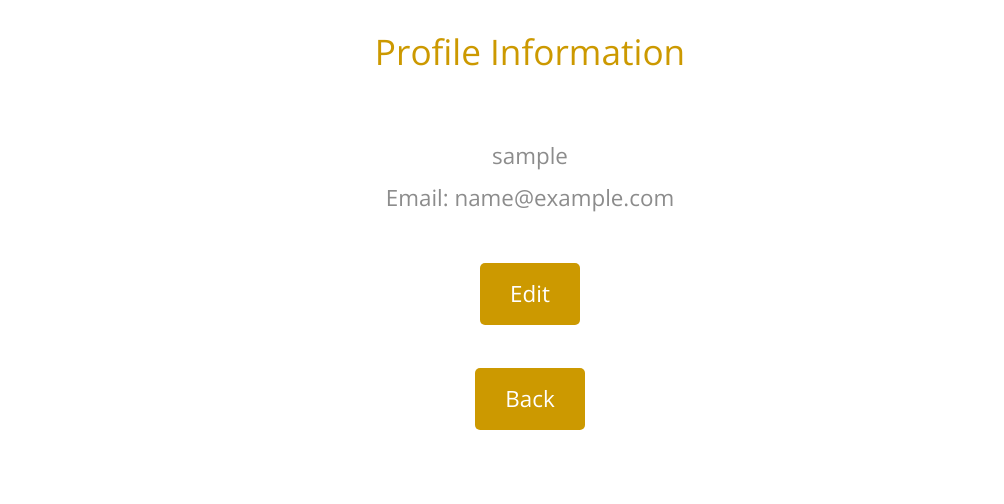
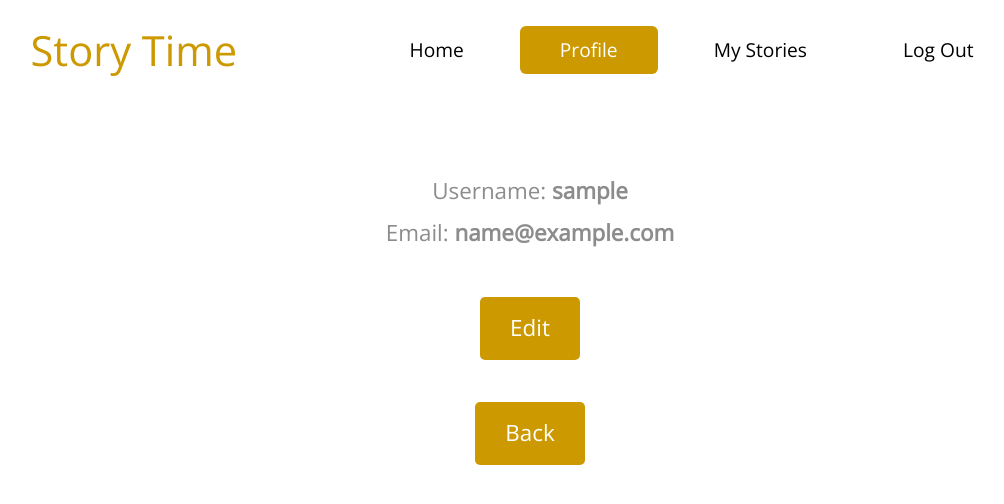
Before and after one commit to JazZHermeS/ias-web, a Django app: a page that uses blog/templates/blog/base.html in a window 1280 px wide. Shown: the top 504 px of the page, without its empty margins (110-1114 px from the left). Run offline with Django 4.2, Linux system fonts and the light colour scheme; the visitor is signed in with stand-in values (Sample User, id 1); data comes from the database, SQL or seed files in the repository; both versions use the stored data as it was after the commit; parts of the project's set-up code (start-up, migrations or seed data) failed here and were passed over; some libraries are stand-ins or nearby versions.

Commit message:
Error messages, Old password != new password and small HTML improvements

```diff
--- a/blog/templates/blog/base.html
+++ b/blog/templates/blog/base.html
@@ -23,6 +23,15 @@ http://www.templatemo.com/tm-488-classic
           <script src="https://oss.maxcdn.com/respond/1.4.2/respond.min.js"></script>
           <![endif]-->
 </head>
+<!-- ERROR MESSAGES DISPLAYED IN EVERY WEBPAGE THAT EXTENDS THIS FILE -->
+{% for message in messages %}
+    {% if message.level == DEFAULT_MESSAGE_LEVELS.ERROR %}
+	    <div class="alert alert-danger">{{message}}</div>
+    {% endif %}
+    {% if message.level == DEFAULT_MESSAGE_LEVELS.SUCCESS %}
+	    <div class="alert alert-success">{{message}}</div>
+    {% endif %}
+{% endfor %}
 <body>
   <main>
     <div class="container">
--- a/blog/templates/blog/my_stories.html
+++ b/blog/templates/blog/my_stories.html
@@ -21,14 +21,14 @@
 
                     <div class="collapse navbar-toggleable-sm" id="tmNavbar">
                         <ul class="nav navbar-nav">
-                            <li class="nav-item active">
+                            <li class="nav-item">
                                 <a href="/" class="nav-link">Home</a>
                             </li>
                             {% if user.is_authenticated %}
                             <li class="nav-item">
                                 <a href="{% url 'profile' user.username %}" class="nav-link">Profile</a>
                             </li>
-                            <li class="nav-item">
+                            <li class="nav-item active">
                                 <a href="my_stories" class="nav-link">My Stories</a>
                             </li>
                             <li class="nav-item">
--- a/blog/templates/blog/profile.html
+++ b/blog/templates/blog/profile.html
@@ -3,6 +3,79 @@
 {% block title %}Profile{% endblock %}
 
 {% block content %}
+<div class="tm-header">
+        <div class="container-fluid">
+            <div class="tm-header-inner">
+                <a href="#" class="navbar-brand tm-site-name">Story Time</a>
+
+                <!-- navbar -->
+                <nav class="navbar tm-main-nav">
+
+                    <button class="navbar-toggler hidden-md-up" type="button" data-toggle="collapse" data-target="#tmNavbar">
+                        &#9776;
+                    </button>
+
+                    <div class="collapse navbar-toggleable-sm" id="tmNavbar">
+                        <ul class="nav navbar-nav">
+                            <li class="nav-item">
+                                <a href="/" class="nav-link">Home</a>
+                            </li>
+                            {% if user.is_authenticated %}
+                            <li class="nav-item active">
+                                <a href="{% url 'profile' user.username %}" class="nav-link">Profile</a>
+                            </li>
+                            <li class="nav-item">
+                                <a href="/my_stories" class="nav-link">My Stories</a>
+                            </li>
+                            <li class="nav-item">
+                                <a href="/logout" class="nav-link">Log Out</a>
+                            </li>
+                            {% else %}
+                            <li class="nav-item">
+                                <a href="/login" class="nav-link">Log In</a>
+                            </li>
+                            <li class="nav-item">
+                                <a href="/register" class="nav-link">Sign Up</a>
+                            </li>
+                            {% endif %}
+                        </ul>
+                    </div>
+
+                </nav>
+
+            </div>
+        </div>
+    </div>
+
+
+<div class="row">
+    <div class="col-xs-12 col-sm-12 col-md-12 col-lg-12 text-xs-center">
+        <br>
+        <!-- <h2 class="tm-gold-text tm-title">Profile Information</h2> -->
+        <p class="tm-subtitle">
+            <br>
+            Username: <b>{{user.username}}</b>
+            <br>
+            Email: <b>{{user.email}}</b>
+            {% if user.username == current_user.username %}
+            <br>
+            <br>
+            <a href="/settings">
+                <button class="tm-btn" >Edit</button>
+            </a>
+            {% endif %}
+            <br><br>
+            <a href="/">
+                <button class="tm-btn">Back</button>
+            </a>
+        </p>
+    </div>
+</div>
+
+
+
+
+<!--
 <div class="row">
     <div class="col-xs-12 col-sm-12 col-md-12 col-lg-12 text-xs-center">
         <br>
@@ -26,4 +99,5 @@
         </p>
     </div>
 </div>
+-->
 {% endblock content %}
--- a/blog/templates/registration/login.html
+++ b/blog/templates/registration/login.html
@@ -4,7 +4,7 @@
 
 {% load crispy_forms_tags %}
 {% block content %}
-<h2>Log In</h2>
+<h2 class="tm-gold-text tm-title">Log In</h2>
 <form method="post"class="from-group">
   {% csrf_token %}
   {{form|crispy}}
@@ -14,7 +14,7 @@
 
 <br><br><br>
 <a href="/">
-	<button>Back</button>
+	<button class="tm-btn">Back</button>
 </a>
 
 {% endblock %}
--- a/blog/templates/registration/register.html
+++ b/blog/templates/registration/register.html
@@ -4,6 +4,7 @@
 {% load crispy_forms_tags %}
 
 {% block content %}
+	<h2 class="tm-gold-text tm-title">Sign Up</h2>
 
 	<form method="POST" class="form-group">
 		{% csrf_token %}
@@ -15,6 +16,6 @@
 
 	<br><br><br>
 	<a href="/">
-		<button>Back</button>
+		<button class="tm-btn">Back</button>
 	</a>
 {% endblock %}
--- a/blog/views.py
+++ b/blog/views.py
@@ -29,9 +29,12 @@ def settings(request):
 			messages.success(request, "Profile successfully updated." )
 			#return render(request, "blog/main_page.html", {})
 			#return redirect("/")
+		else:
+			messages.error(request, "Error: Invalid fields." )
+			return redirect("/settings")
 	else:
 		form = UserUpdateForm()
-		messages.error(request, "Profile NOT updated. Invalid information.")
+		# messages.error(request, "Profile NOT updated. Invalid information.")
 
 	try:
 		master = OTPmaster.objects.get(user=request.user)
@@ -49,6 +52,7 @@ def update_otp(request):
 			OTPmaster.objects.create(value=code,user=request.user)
 		else:
 			OTPmaster.objects.get(user=request.user).delete()
+	messages.success(request, "Your OTP preferences have been updated." )
 	return redirect("/settings")
 
 def log_in(request):
@@ -65,13 +69,14 @@ def log_in(request):
 				totp = None
 
 			if (totp != None) and not(totp.verify(request.POST.get("otp","").replace(" ",""))):
-				messages.error(request, ("OTP validation failed, try again"))
+				messages.error(request, ("Error: OTP validation failed, try again"))
 				return redirect('/login')
 
 			login(request, user)
+			messages.success(request, "Successfully logged in." )
 			return redirect('/')
 		else:
-			messages.error(request, ("There was an error loging in, try again"))
+			messages.error(request, ("Error: There was an error loging in, try again"))
 			return redirect('/login')
 	else:
 		form = UserLoginForm()
@@ -82,6 +87,12 @@ def log_in(request):
 def password_change(request):
 	user = request.user
 	if request.method == "POST":
+		old_password = request.POST['old_password'].strip()
+		new_password = request.POST['new_password1'].strip()
+		if old_password == new_password:
+			messages.error(request, ("Error: The new password is the same as the old password."))
+			return redirect('/password_change')
+
 		form = PasswordChangeForm(user, request.POST)
 		if form.is_valid():
 			user_form = form.save()
@@ -89,6 +100,9 @@ def password_change(request):
 			messages.success(request, "Your password has been changed." )
 			#return render(request, "blog/main_page.html", {})
 			return redirect('/')
+		else:
+			messages.error(request, ("Error: The form is not valid"))
+			return redirect('/password_change')
 	else:
 		form = PasswordChangeForm(user)
 		return render(request, 'blog/new_password.html', {'form': form})
@@ -97,7 +111,8 @@ def password_change(request):
 @login_required (login_url="/login/")
 def log_out(request):
 	logout(request)
-	return redirect('home')
+	messages.success(request, "Successfully logged out." )
+	return redirect('/')
 
 
 def register_request(request):
@@ -112,10 +127,12 @@ def register_request(request):
 			messages.success(request, "Registration successful." )
 			#return render(request, "blog/main_page.html", {})
 			return redirect("/")
+		else:
+			messages.error(request, "Error: Invalid fields." )
+			return redirect("/register")
 	else:
 		form = NewUserForm()
-		messages.error(request, "Unsuccessful registration. Invalid information.")
-	return render(request, "registration/register.html",{"form": form})
+		return render(request, "registration/register.html",{"form": form})
 
 
 def home(request):
```
Also changed, not shown: blog/templates/blog/new_password.html (+13 -2 lines), blog/templates/blog/settings.html (+40 -2 lines), db.sqlite3.
